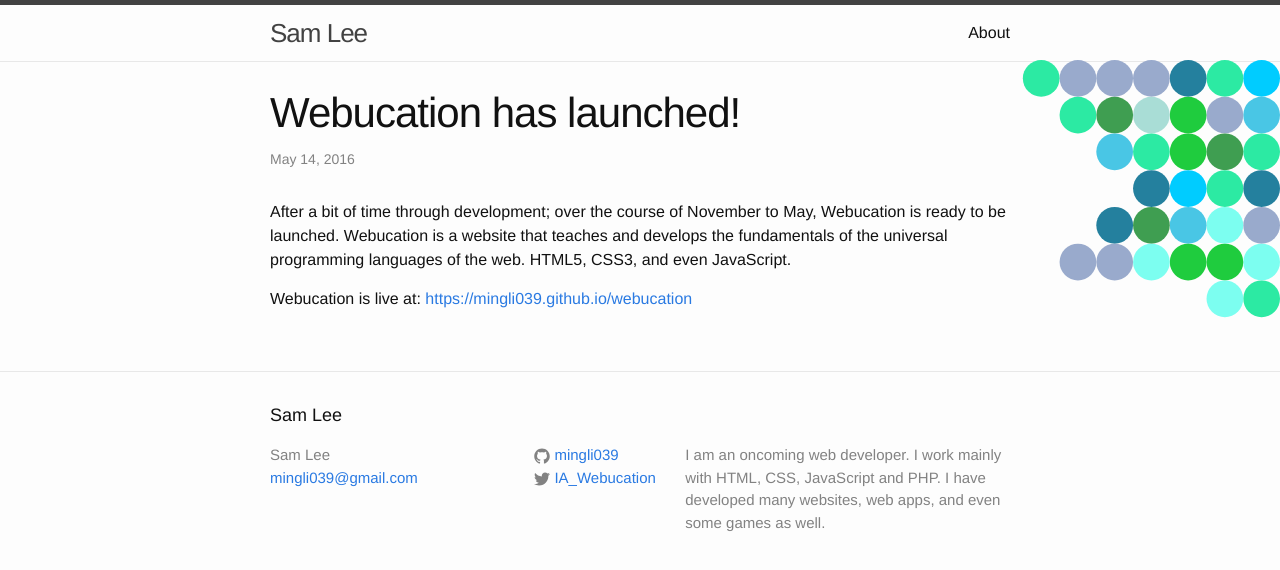
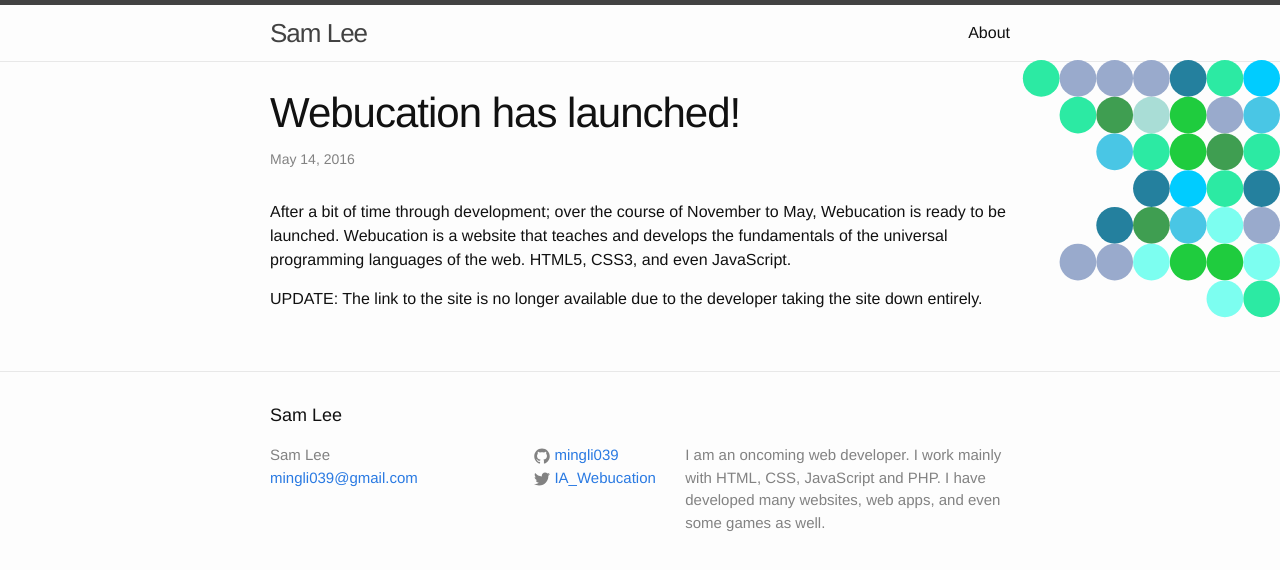
Before and after one commit to mingli039/mingli039.github.io, a Jekyll site: the page built from _posts/2016-05-14-webucation_launch.md, in a window 1280 px wide. Shown: the top 570 px of the page. Built offline with Jekyll 4.4.1, drawn with Linux system fonts in a browser that asks for light colours; nearby versions of some CDN libraries.

Commit message:
Update 2016-05-14-webucation_launch.md

```diff
--- a/_posts/2016-05-14-webucation_launch.md
+++ b/_posts/2016-05-14-webucation_launch.md
@@ -4,4 +4,4 @@
 ---
 After a bit of time through development; over the course of November to May, Webucation is ready to be launched. Webucation is a website that teaches and develops the fundamentals of the universal programming languages of the web. HTML5, CSS3, and even JavaScript.
 
-Webucation is live at: [https://mingli039.github.io/webucation](https://mingli039.github.io/webucation)
+UPDATE: The link to the site is no longer available due to the developer taking the site down entirely.
```
